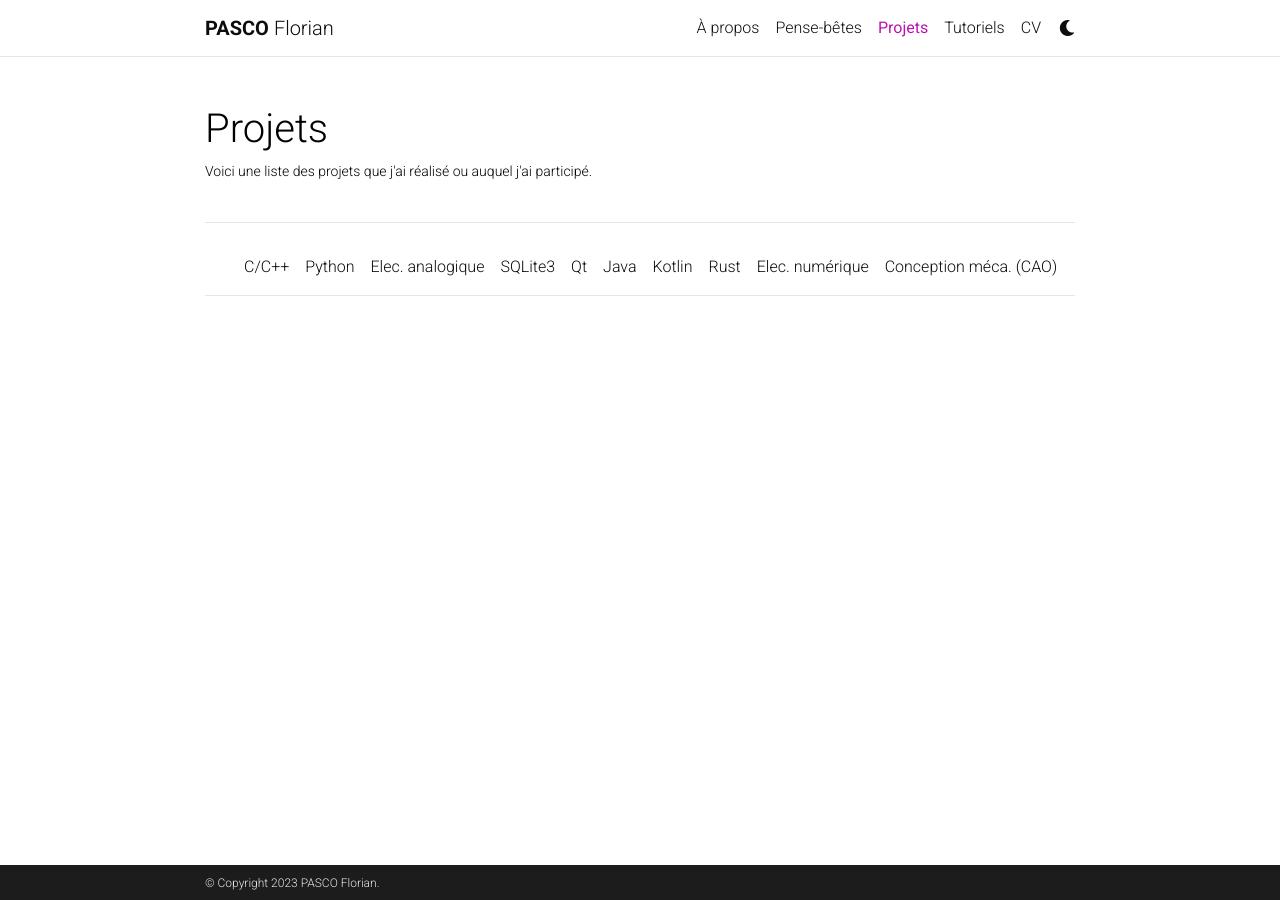
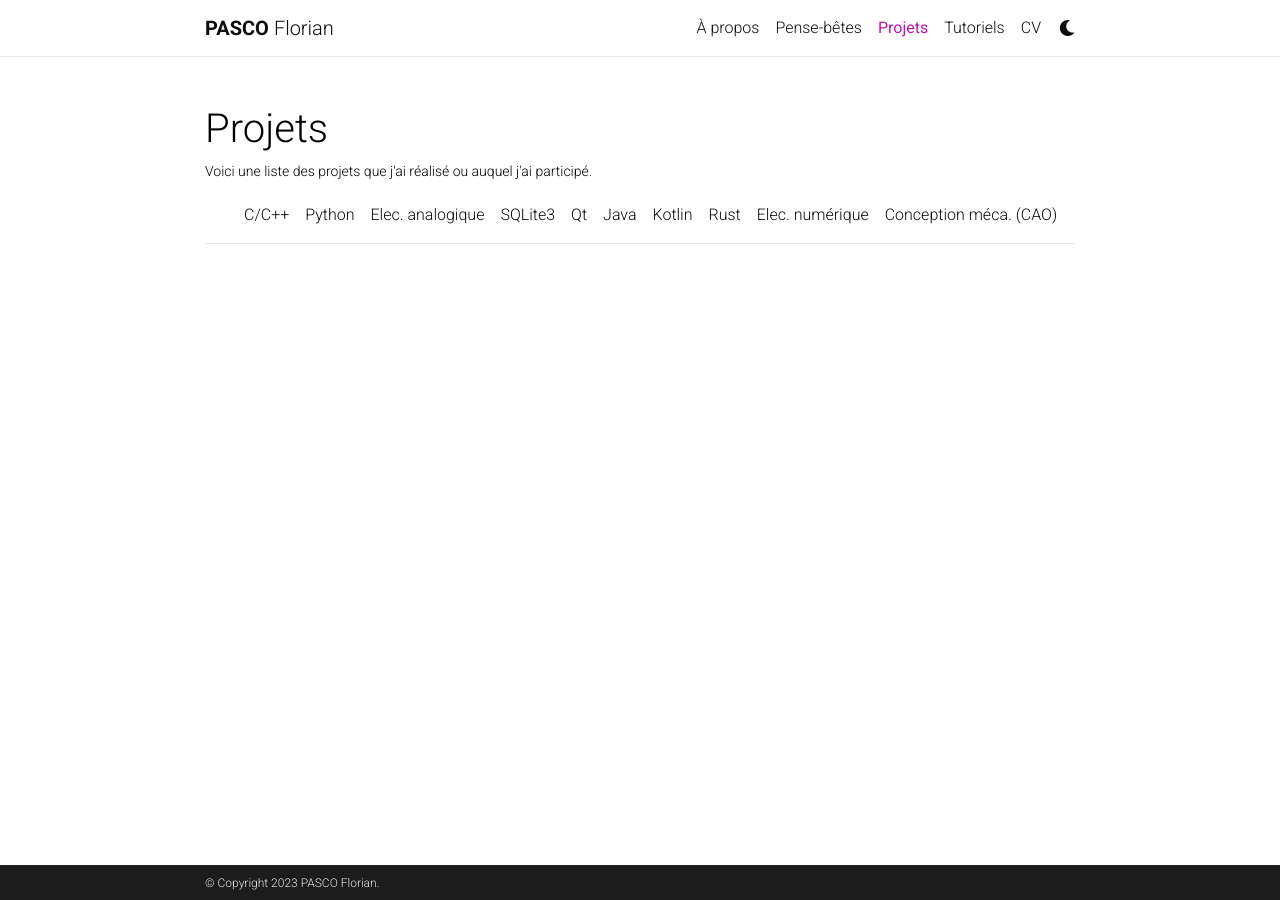
Before and after one commit to mpek29/mpek29.github.io, a Jekyll site: the page built from _pages/projects.md, in a window 1280 px wide. Built offline with Jekyll 4.4.1, drawn with Linux system fonts in a browser that asks for light colours; comment, search, counter and statistics services are not loaded; a style sheet for code colours, icons or effects is not loaded.

Commit message:
projects edit

```diff
--- a/_includes/projects.html
+++ b/_includes/projects.html
@@ -1,5 +1,4 @@
 <!-- _includes/projects.html -->
-<div class="grid-sizer"></div>
 <div class="grid-item">
   {% if project.redirect -%}
     <a href="{{ project.redirect }}">
--- a/_pages/projects.md
+++ b/_pages/projects.md
@@ -9,12 +9,6 @@
 ---
 <!-- pages/projects.md -->
 <div class="projects">
-  <h2 class="category">{{ category }}</h2>
-
-  <ul class="navbar-nav ml-auto flex-nowrap">
-
-  </ul>
-
   <nav id="navbar" class="navbar navbar-light navbar-expand-sm">
     <div class="container">
       <div class="collapse navbar-collapse text-right" id="navbarNav">
--- a/_sass/_base.scss
+++ b/_sass/_base.scss
@@ -466,6 +466,15 @@
  width:250px;
  margin-bottom:10px
 }
+
+.projects .grid {
+ position: relative;
+ height: 2423.98px;
+ width: 770px;
+ margin-right: 50px;
+ margin-left: 50px;
+}
+
 .projects h2.category {
  color:var(--global-divider-color);
  border-bottom:1px solid var(--global-divider-color);
```
